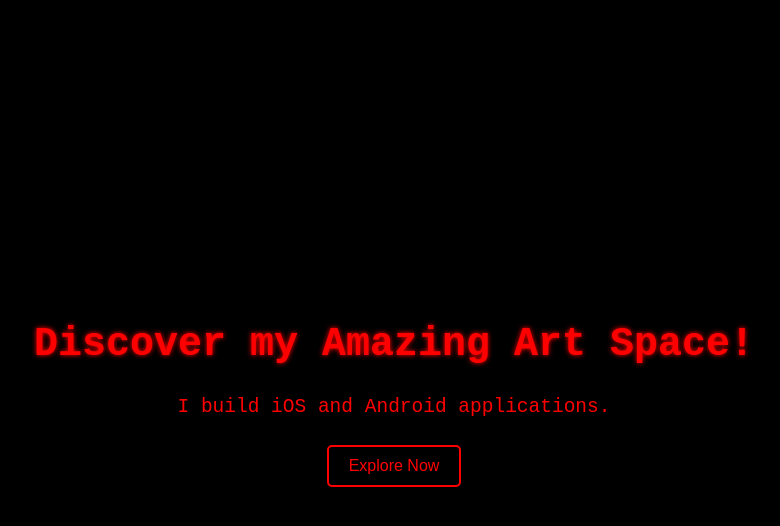
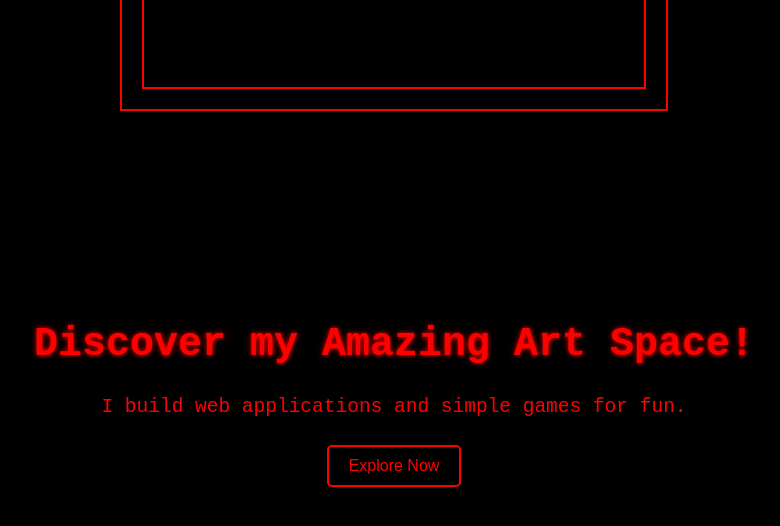
Before and after one commit to SrikarWritesCode/netflixresume, a React (Create React App) app: page / in a window 1280 px wide. Both pictures are taken after a click on the button "Explore Now". Shown: the part 1600-2126 px from the top of the page, without its empty margins (246-1026 px from the left). Built offline with nearby package versions, Linux system fonts and the light colour scheme.

Commit message:
v0.1.0
visual changes

```diff
--- a/src/components/MainSection.css
+++ b/src/components/MainSection.css
@@ -37,3 +37,35 @@
     background-color: red;
     color: black;
   }
+
+  .game-popup {
+    position: fixed;
+    top: 0;
+    left: 0;
+    width: 100%;
+    height: 100%;
+    background-color: rgba(0, 0, 0, 0.8);
+    display: flex;
+    justify-content: center;
+    align-items: center;
+  }
+
+  .game-popup-content {
+    position: relative;
+    background-color: black;
+    border: 2px solid red;
+    padding: 20px;
+    text-align: center;
+    color: red;
+  }
+
+  .close-game {
+    position: absolute;
+    top: 10px;
+    right: 10px;
+    background-color: red;
+    border: none;
+    color: black;
+    padding: 5px 10px;
+    cursor: pointer;
+  }
--- a/src/components/MainSection.js
+++ b/src/components/MainSection.js
@@ -1,12 +1,31 @@
-import React from 'react';
+import React, { useState } from 'react';
 import './MainSection.css';
+import SnakeGame from './SnakeGame';
 
 const MainSection = () => {
+  const [showGame, setShowGame] = useState(false);
+
+  const handleExploreClick = () => {
+    setShowGame(true);
+  };
+
+  const handleCloseGame = () => {
+    setShowGame(false);
+  };
+
   return (
     <section id="main-section" className="main-section">
       <h2>Discover my Amazing Art Space!</h2>
-      <p><code>I build iOS and Android applications.</code></p>
-      <button>Explore Now</button>
+      <p><code>I build web applications and simple games for fun.</code></p>
+      <button onClick={handleExploreClick}>Explore Now</button>
+      {showGame && (
+        <div className="game-popup">
+          <div className="game-popup-content">
+            <button className="close-game" onClick={handleCloseGame}>X</button>
+            <SnakeGame />
+          </div>
+        </div>
+      )}
     </section>
   );
 };
--- a/src/components/ServicesSection.css
+++ b/src/components/ServicesSection.css
@@ -5,7 +5,7 @@
     justify-content: center;
     height: 100vh;
     background-color: black;
-    color: #ff4d4d; /* Less bright red */
+    color: red; /* Less bright red */
     text-align: center;
     padding: 40px;
   }
@@ -14,7 +14,7 @@
     margin: 0 0 20px 0;
     font-size: 2.5em;
     font-family: 'Courier New', Courier, monospace;
-    text-shadow: 0 0 5px #ff4d4d;
+    text-shadow: 0 0 5px red;
   }
 
   .services-list {
@@ -25,8 +25,8 @@
 
   .service {
     background-color: #222;
-    color: #ff4d4d;
-    border: 2px solid #ff4d4d;
+    color: red;
+    border: 2px solid red;
     border-radius: 10px;
     padding: 20px;
     margin: 10px;
@@ -48,8 +48,8 @@
 
   .service button {
     background-color: black;
-    color: #ff4d4d;
-    border: 2px solid #ff4d4d;
+    color: red;
+    border: 2px solid red;
     padding: 10px 20px;
     font-size: 1em;
     cursor: pointer;
@@ -58,7 +58,7 @@
   }
 
   .service button:hover {
-    background-color: #ff4d4d;
+    background-color: red;
     color: black;
   }
 
--- /dev/null
+++ b/src/components/SnakeGame.css
@@ -0,0 +1,24 @@
+.snake-game {
+    position: relative;
+    background-color: black;
+  }
+
+  canvas {
+    border: 2px solid red;
+    display: block;
+    margin: 0 auto;
+  }
+
+  .restart-button {
+    position: absolute;
+    top: 50%;
+    left: 50%;
+    transform: translate(-50%, -50%);
+    padding: 10px 20px;
+    background-color: red;
+    color: white;
+    border: none;
+    cursor: pointer;
+    font-family: 'Courier New', Courier, monospace;
+    font-size: 1.5em;
+  }
--- /dev/null
+++ b/src/components/SnakeGame.js
@@ -0,0 +1,94 @@
+import React, { useState, useEffect, useRef } from 'react';
+import './SnakeGame.css';
+
+const SnakeGame = () => {
+  const canvasRef = useRef(null);
+  const [snake, setSnake] = useState([{ x: 10, y: 10 }]);
+  const [food, setFood] = useState({ x: 15, y: 15 });
+  const [direction, setDirection] = useState({ x: 1, y: 0 });
+  const [isGameOver, setIsGameOver] = useState(false);
+
+  useEffect(() => {
+    const canvas = canvasRef.current;
+    const context = canvas.getContext('2d');
+    context.fillStyle = 'black';
+    context.fillRect(0, 0, canvas.width, canvas.height);
+
+    context.fillStyle = 'red';
+    snake.forEach(part => context.fillRect(part.x * 20, part.y * 20, 20, 20));
+
+    context.fillStyle = 'blue';
+    context.fillRect(food.x * 20, food.y * 20, 20, 20);
+
+    if (isGameOver) {
+      context.fillStyle = 'white';
+      context.font = '30px Courier New';
+      context.fillText('Game Over', canvas.width / 2 - 70, canvas.height / 2);
+    }
+  }, [snake, food, isGameOver]);
+
+  useEffect(() => {
+    const handleKeyPress = (event) => {
+      switch (event.key) {
+        case 'ArrowUp':
+          if (direction.y === 0) setDirection({ x: 0, y: -1 });
+          break;
+        case 'ArrowDown':
+          if (direction.y === 0) setDirection({ x: 0, y: 1 });
+          break;
+        case 'ArrowLeft':
+          if (direction.x === 0) setDirection({ x: -1, y: 0 });
+          break;
+        case 'ArrowRight':
+          if (direction.x === 0) setDirection({ x: 1, y: 0 });
+          break;
+        default:
+          break;
+      }
+    };
+
+    window.addEventListener('keydown', handleKeyPress);
+    return () => window.removeEventListener('keydown', handleKeyPress);
+  }, [direction]);
+
+  useEffect(() => {
+    const moveSnake = () => {
+      if (isGameOver) return;
+
+      const newSnake = [...snake];
+      const head = { x: newSnake[0].x + direction.x, y: newSnake[0].y + direction.y };
+
+      if (head.x === food.x && head.y === food.y) {
+        setFood({ x: Math.floor(Math.random() * 25), y: Math.floor(Math.random() * 25) });
+      } else {
+        newSnake.pop();
+      }
+
+      if (head.x < 0 || head.x >= 25 || head.y < 0 || head.y >= 25 || newSnake.some(part => part.x === head.x && part.y === head.y)) {
+        setIsGameOver(true);
+      } else {
+        newSnake.unshift(head);
+        setSnake(newSnake);
+      }
+    };
+
+    const interval = setInterval(moveSnake, 200);
+    return () => clearInterval(interval);
+  }, [snake, direction, food, isGameOver]);
+
+  const handleRestart = () => {
+    setSnake([{ x: 10, y: 10 }]);
+    setFood({ x: 15, y: 15 });
+    setDirection({ x: 1, y: 0 });
+    setIsGameOver(false);
+  };
+
+  return (
+    <div className="snake-game">
+      <canvas ref={canvasRef} width="500" height="500" />
+      {isGameOver && <button className="restart-button" onClick={handleRestart}>Restart Game</button>}
+    </div>
+  );
+};
+
+export default SnakeGame;
```
